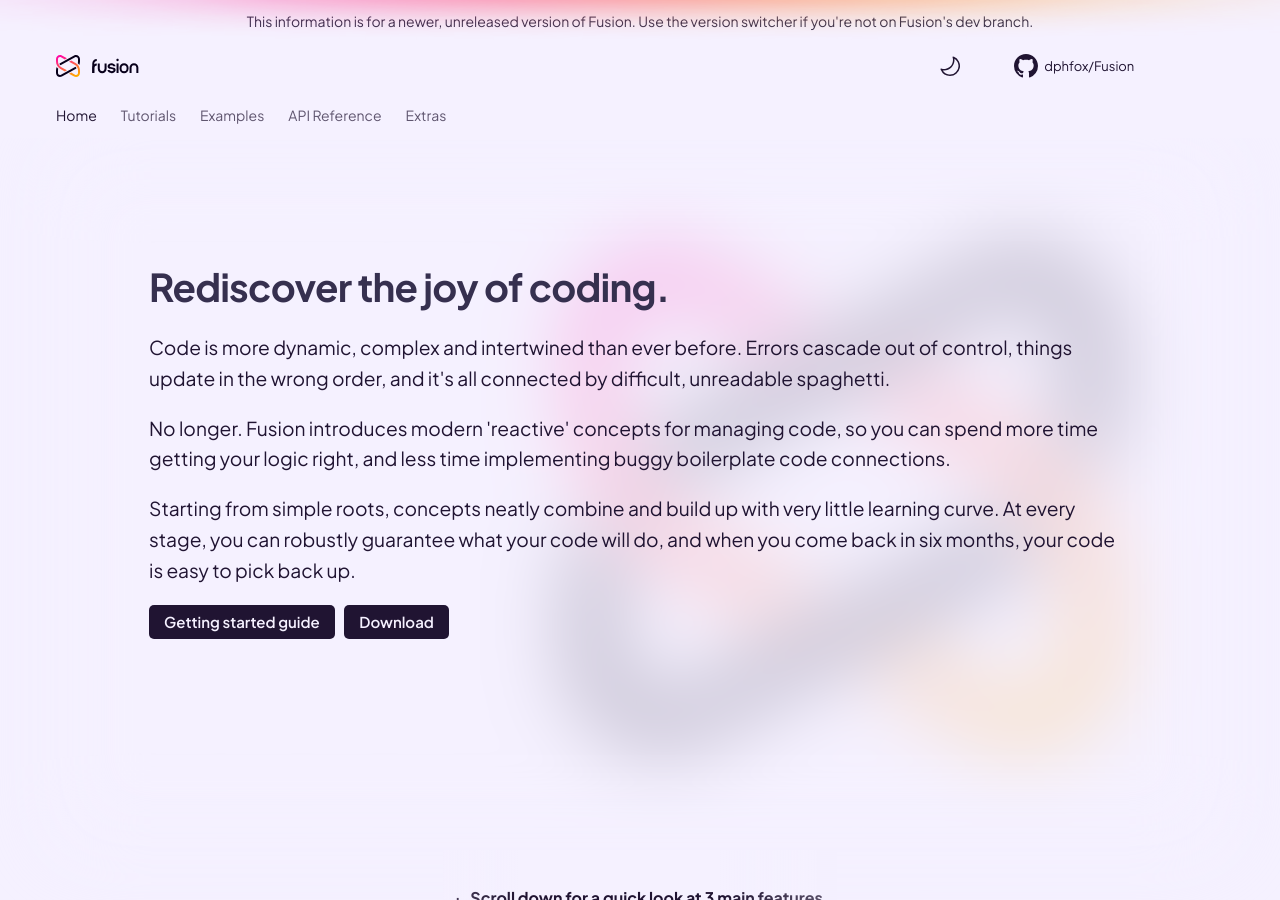
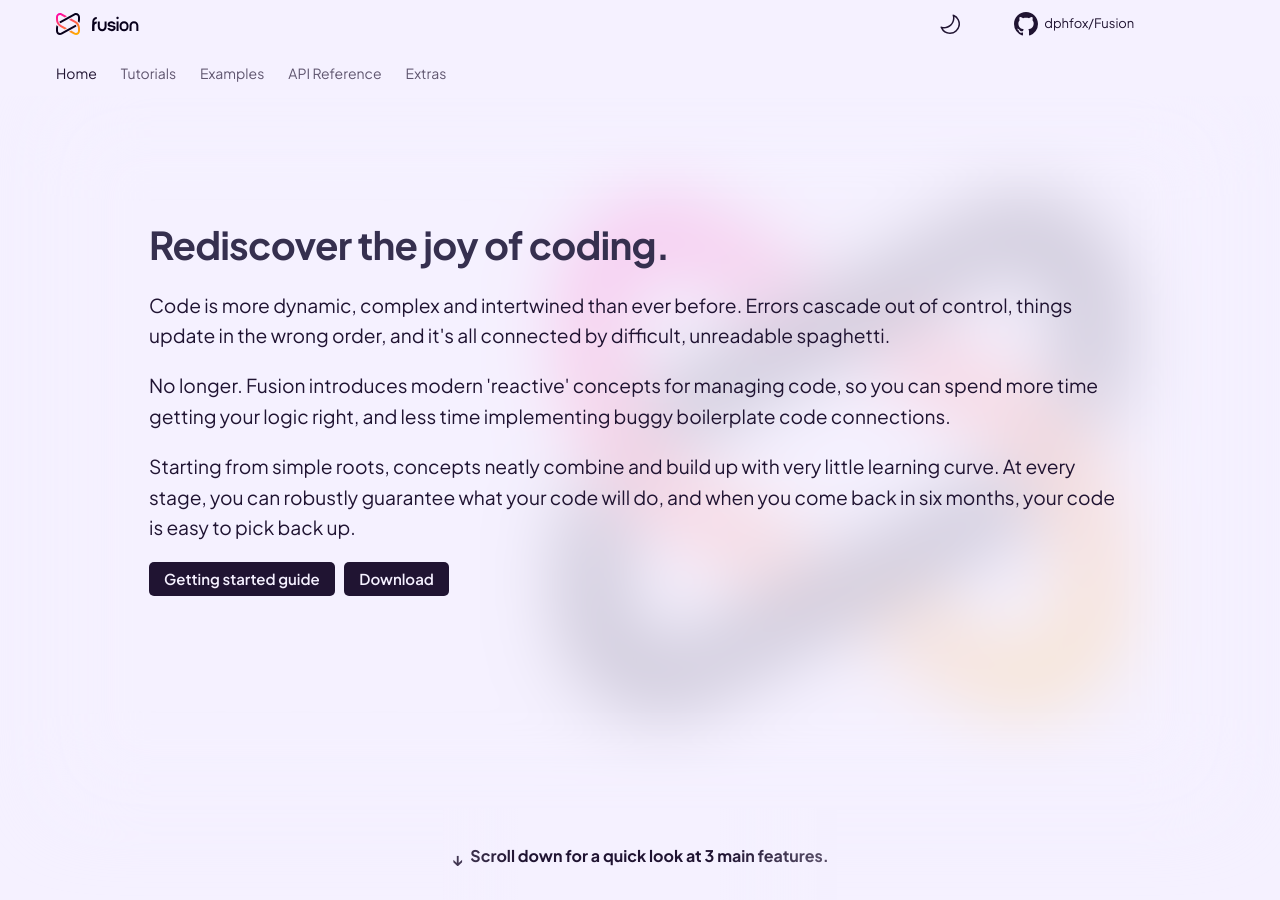
Before and after one commit to dphfox/Fusion, an MkDocs documentation site: the page built from docs/index.md, in a window 1280 px wide and 900 px high. Built offline with MkDocs 1.6.1 and Material for MkDocs 9.7.7, drawn with Linux system fonts in a browser that asks for light colours; comment, search, counter and statistics services are not loaded; the version menu is left out.

Commit message:
Remove version warning from docs

```diff
--- a/docs/assets/overrides/main.html
+++ b/docs/assets/overrides/main.html
@@ -1,9 +1,4 @@
 {% extends "base.html" %}
-
-{% block announce %}
-This&nbsp;information is for a newer, unreleased version&nbsp;of&nbsp;Fusion.
-Use&nbsp;the&nbsp;version&nbsp;switcher&nbsp;if you're not on Fusion's dev&nbsp;branch.
-{% endblock %}
 
 {% block fonts %}
 	<!-- Load fonts from Google -->
```
